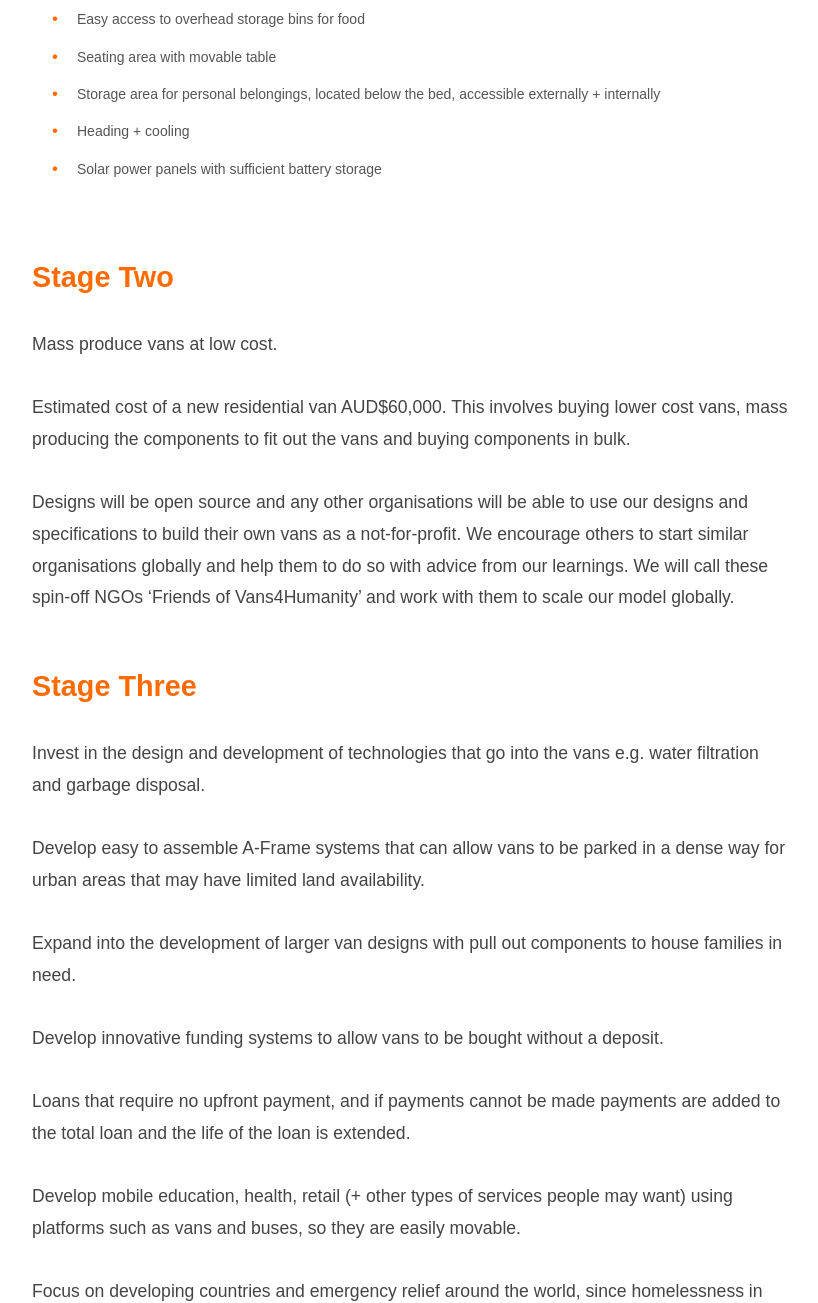
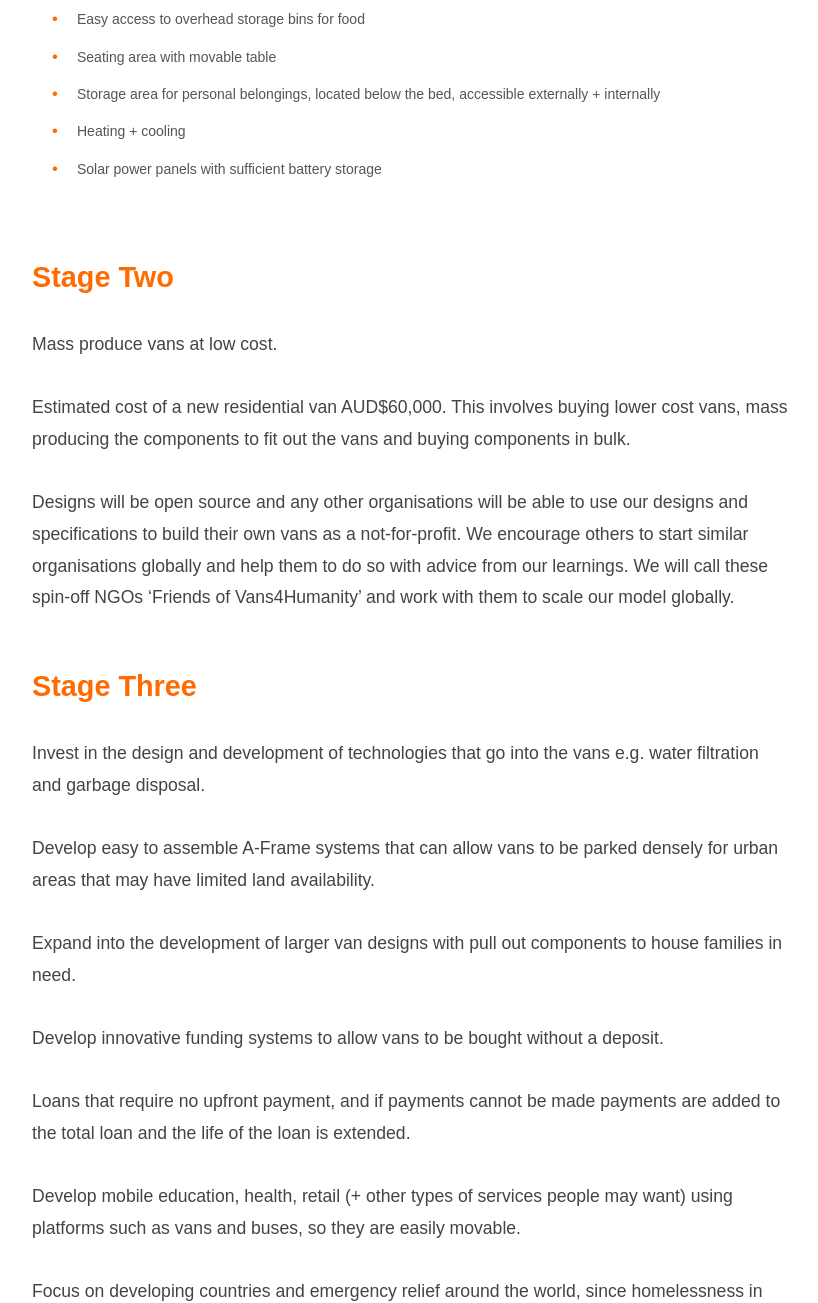
Before and after one commit to shardinator/vans4humanity, a plain HTML site: page index.html in a window 1280 px wide. Shown: the part 1960-3263 px from the top of the page, without its empty margins (228-1046 px from the left). Drawn offline with nearby package versions, Linux system fonts and the light colour scheme; a script that the page names is missing.

Commit message:
small typo fixes

```diff
--- a/index.html
+++ b/index.html
@@ -45,14 +45,14 @@
                 <li>Easy access to overhead storage bins for food</li>
                 <li>Seating area with movable table</li>
                 <li>Storage area for personal belongings, located below the bed, accessible externally + internally</li>
-                <li>Heading + cooling</li>
+                <li>Heating + cooling</li>
                 <li>Solar power panels with sufficient battery storage<br></li>
               </ul>
             </div>
             <h1 class="heading-3">Stage Two</h1>
             <p class="paragraph">Mass produce vans at low cost. <br><br>Estimated cost of a new residential van AUD$60,000. This involves buying lower cost vans, mass producing the components to fit out the vans and buying components in bulk. <br><br>Designs will be open source and any other organisations will be able to use our designs and specifications to build their own vans as a not-for-profit. We encourage others to start similar organisations globally and help them to do so with advice from our learnings. We will call these spin-off NGOs ‘Friends of Vans4Humanity’ and work with them to scale our model globally.<br></p>
             <h1 class="heading-3">Stage Three</h1>
-            <p class="paragraph">Invest in the design and development of technologies that go into the vans e.g. water filtration and garbage disposal.<br><br>Develop easy to assemble A-Frame systems that can allow vans to be parked in a dense way for urban areas that may have limited land availability.<br><br>Expand into the development of larger van designs with pull out components to house families in need.<br><br>Develop innovative funding systems to allow vans to be bought without a deposit. <br><br>Loans that require no upfront payment, and if payments cannot be made payments are added to the total loan and the life of the loan is extended.<br><br>Develop mobile education, health, retail (+ other types of services people may want) using platforms such as vans and buses, so they are easily movable. <br><br>Focus on developing countries and emergency relief around the world, since homelessness in countries like Australia on the path to being solved for good.<br></p>
+            <p class="paragraph">Invest in the design and development of technologies that go into the vans e.g. water filtration and garbage disposal.<br><br>Develop easy to assemble A-Frame systems that can allow vans to be parked densely for urban areas that may have limited land availability.<br><br>Expand into the development of larger van designs with pull out components to house families in need.<br><br>Develop innovative funding systems to allow vans to be bought without a deposit. <br><br>Loans that require no upfront payment, and if payments cannot be made payments are added to the total loan and the life of the loan is extended.<br><br>Develop mobile education, health, retail (+ other types of services people may want) using platforms such as vans and buses, so they are easily movable. <br><br>Focus on developing countries and emergency relief around the world, since homelessness in countries like Australia on the path to being solved for good.<br></p>
             <h1 class="heading-3">Why This is the Right Solution</h1>
           </div>
           <div class="rich-text-block w-richtext">
```
